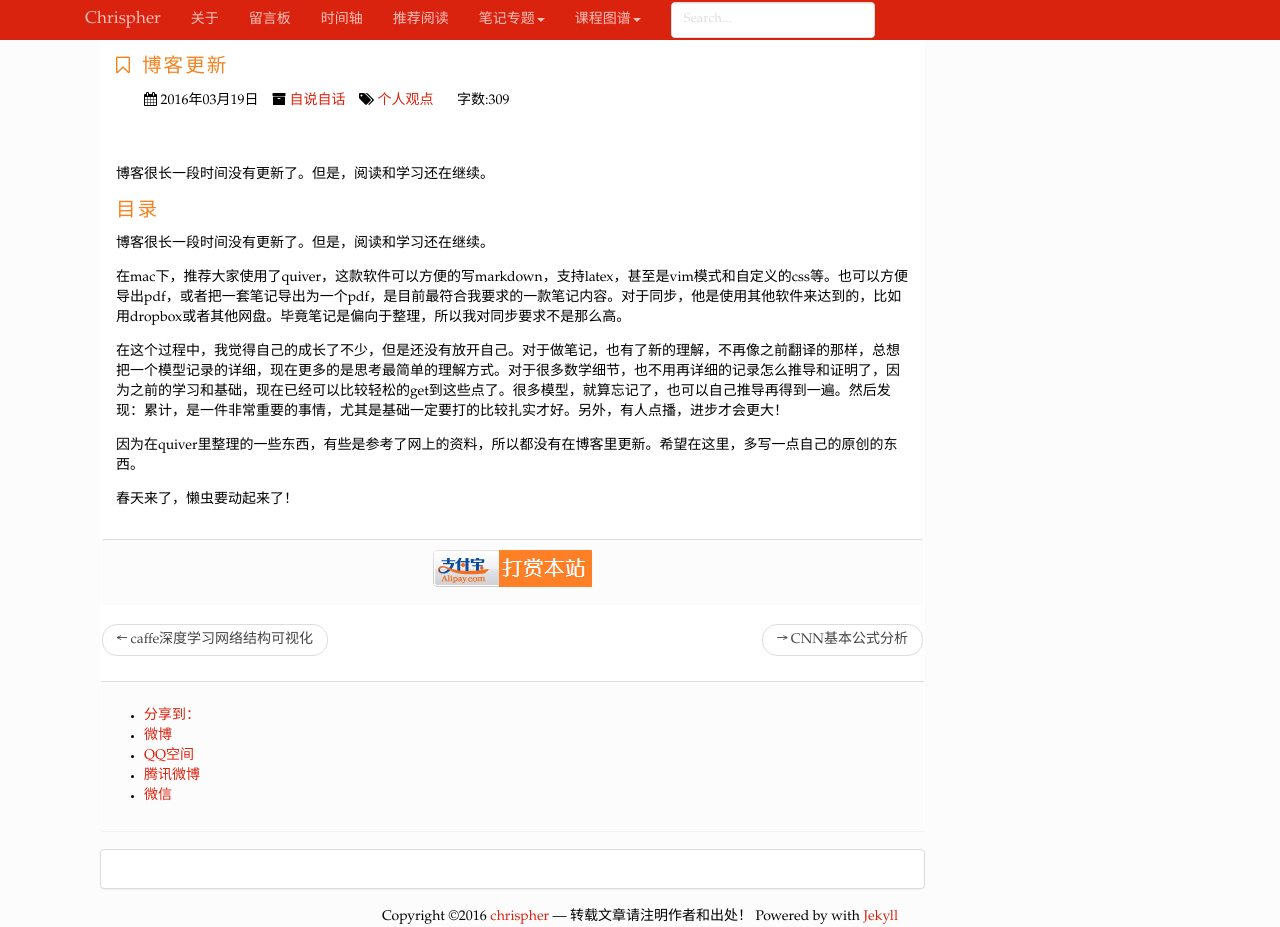
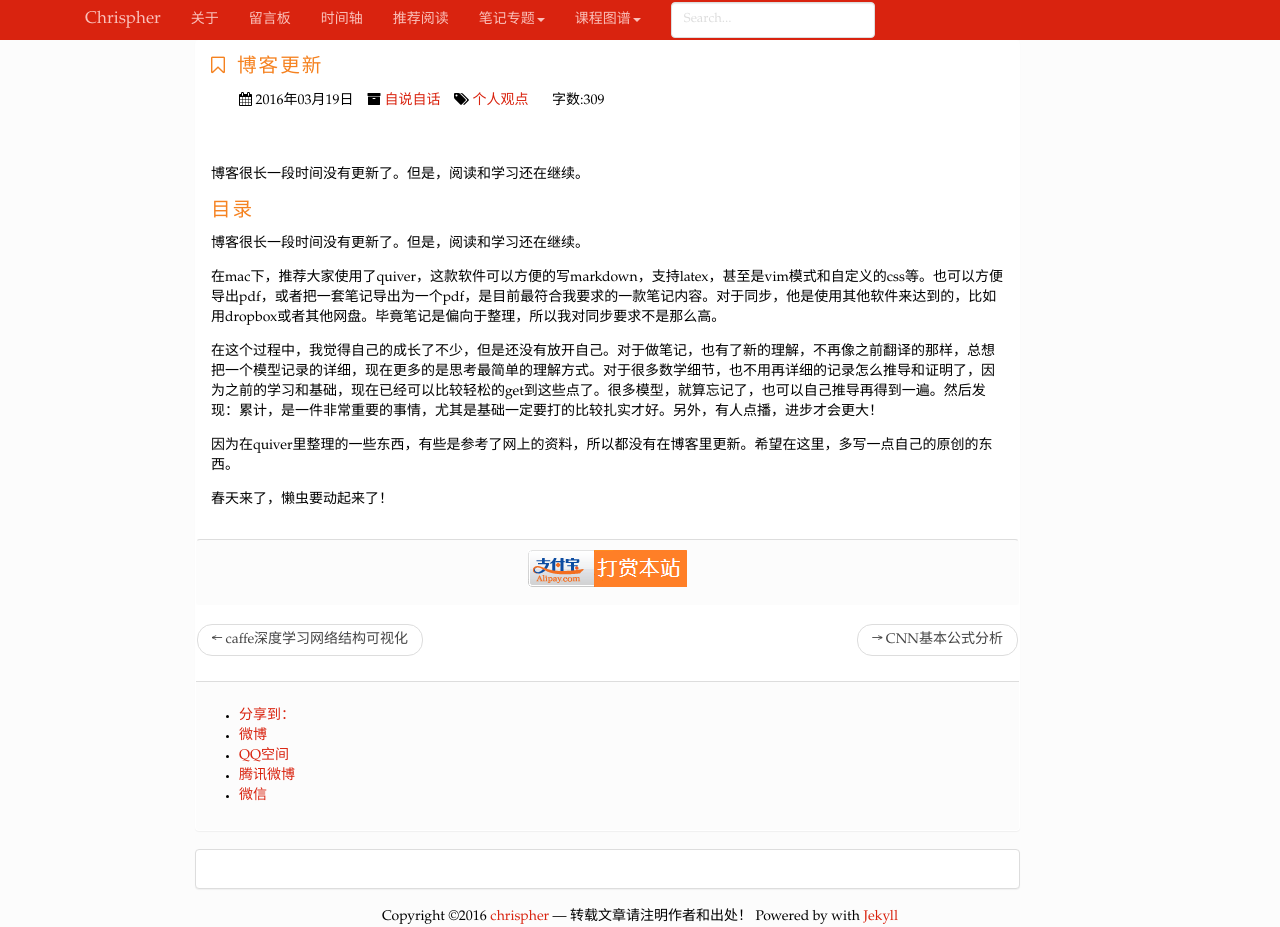
Before and after one commit to chrispher/chrispher.github.com, a Jekyll site: the page built from _posts/self/2016-3-19-update_20160319.md, in a window 1280 px wide and 927 px high. Built offline with Jekyll 4.4.1, drawn with Linux system fonts in a browser that asks for light colours; nearby versions of some CDN libraries; comment, search, counter and statistics services are not loaded.

Commit message:
modify format

```diff
--- a/_layouts/post.html
+++ b/_layouts/post.html
@@ -2,7 +2,7 @@
 layout: default
 ---
 <div class="container">
-    <div class="col-md-9">
+    <div class="col-md-9 col-md-offset-1">
         <div id="post-content" class="panel panel-pithy post">
             <div class="panel-heading">
                 <h3 class="title">
```
